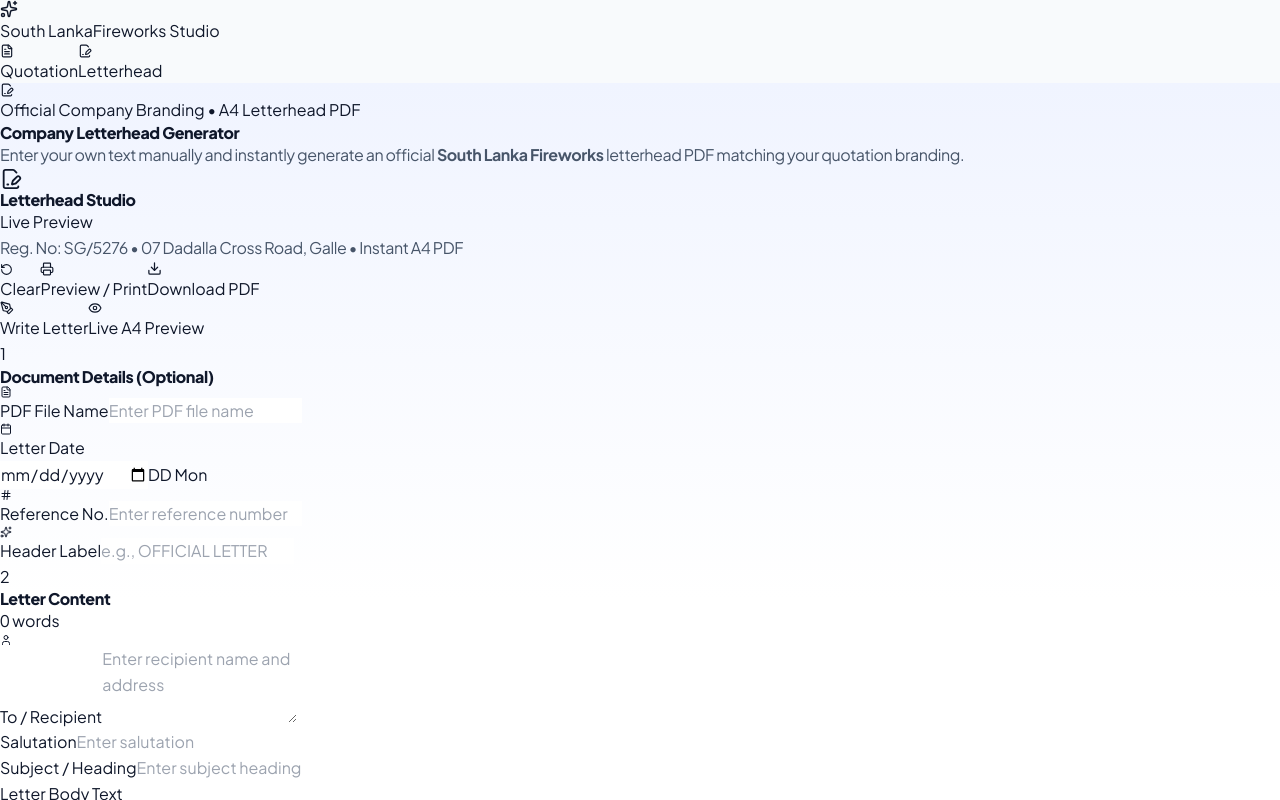
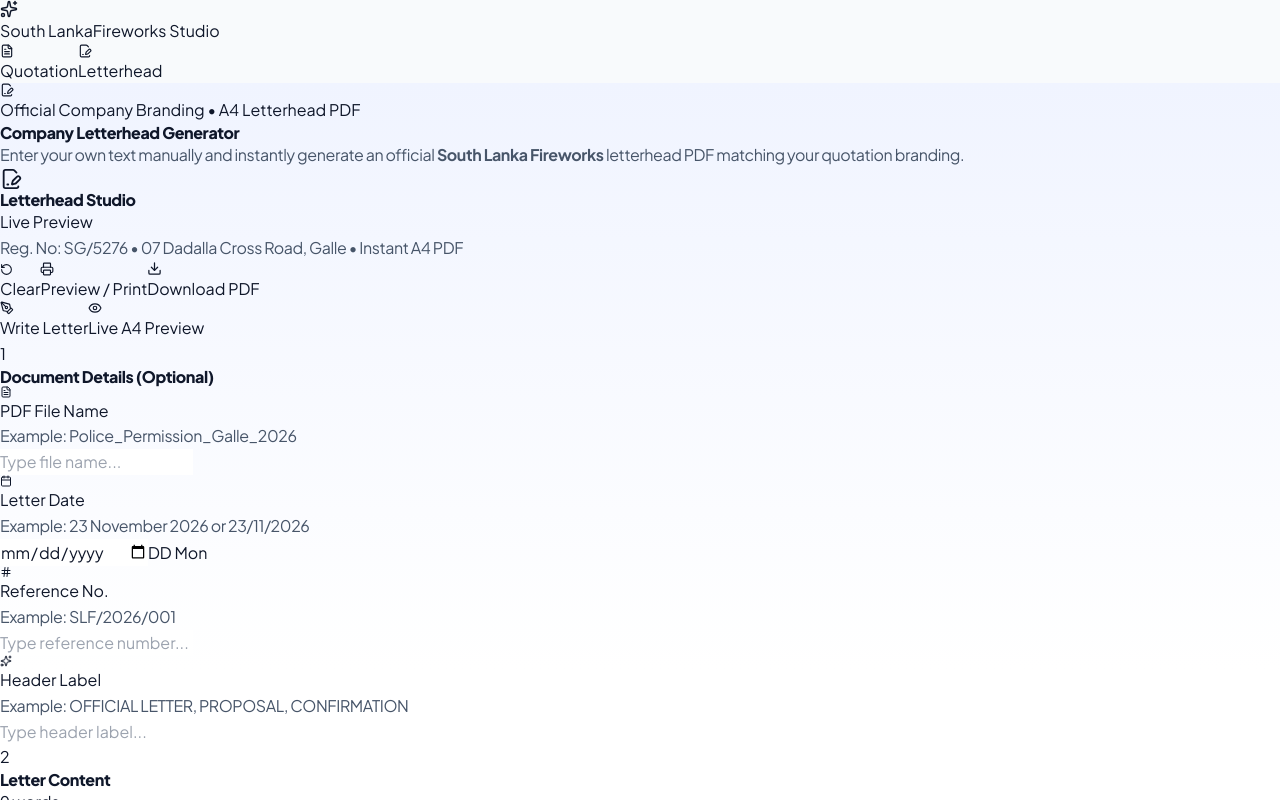
Before and after one commit to MalithShehan/South-Lanka-Fireworks-PDF-Generator, a React (Vite) app: page / in a window 1280 px wide. Both pictures are taken after typing "Sample" into the empty fields and a click on the button "Create Letterhead". Shown: the top 800 px of the page. Built offline with nearby package versions, Linux system fonts and the light colour scheme.

Commit message:
refactor: update product catalog data and component imports

```diff
--- a/src/components/LetterheadGenerator.jsx
+++ b/src/components/LetterheadGenerator.jsx
@@ -1103,24 +1103,30 @@ const LetterheadGenerator = ({ onNotify }) => {
 
               <div className="grid grid-cols-1 sm:grid-cols-2 gap-3">
                 <div>
-                  <label className="block text-[11px] font-semibold text-slate-600 mb-1 flex items-center gap-1">
+                  <label className="block text-[11px] font-semibold text-slate-700 mb-0.5 flex items-center gap-1">
                     <FileText size={12} className="text-indigo-500" />
                     PDF File Name
                   </label>
+                  <p className="text-[10px] text-slate-400 mb-1.5 m-0 leading-tight">
+                    Example: <span className="font-medium text-indigo-600/80">Police_Permission_Galle_2026</span>
+                  </p>
                   <input
                     type="text"
                     value={pdfName}
                     onChange={(e) => setPdfName(e.target.value)}
-                    placeholder="Enter PDF file name"
+                    placeholder="Type file name..."
                     className="w-full border border-slate-200 rounded-xl px-3 py-2 text-xs sm:text-sm bg-white focus:ring-2 focus:ring-indigo-500 focus:border-transparent font-medium"
                   />
                 </div>
 
                 <div>
-                  <label className="block text-[11px] font-semibold text-slate-600 mb-1 flex items-center gap-1">
+                  <label className="block text-[11px] font-semibold text-slate-700 mb-0.5 flex items-center gap-1">
                     <Calendar size={12} className="text-indigo-500" />
                     Letter Date
                   </label>
+                  <p className="text-[10px] text-slate-400 mb-1.5 m-0 leading-tight">
+                    Example: <span className="font-medium text-indigo-600/80">23 November 2026</span> or <span className="font-medium text-indigo-600/80">23/11/2026</span>
+                  </p>
                   <div className="flex items-center gap-1.5">
                     <input
                       type="date"
@@ -1142,29 +1148,35 @@ const LetterheadGenerator = ({ onNotify }) => {
                 </div>
 
                 <div>
-                  <label className="block text-[11px] font-semibold text-slate-600 mb-1 flex items-center gap-1">
+                  <label className="block text-[11px] font-semibold text-slate-700 mb-0.5 flex items-center gap-1">
                     <Hash size={12} className="text-indigo-500" />
                     Reference No.
                   </label>
+                  <p className="text-[10px] text-slate-400 mb-1.5 m-0 leading-tight">
+                    Example: <span className="font-medium text-indigo-600/80">SLF/2026/001</span>
+                  </p>
                   <input
                     type="text"
                     value={refNumber}
                     onChange={(e) => setRefNumber(e.target.value)}
-                    placeholder="Enter reference number"
+                    placeholder="Type reference number..."
                     className="w-full border border-slate-200 rounded-xl px-3 py-2 text-xs sm:text-sm bg-white focus:ring-2 focus:ring-indigo-500 focus:border-transparent font-medium"
                   />
                 </div>
 
                 <div>
-                  <label className="block text-[11px] font-semibold text-slate-600 mb-1 flex items-center gap-1">
+                  <label className="block text-[11px] font-semibold text-slate-700 mb-0.5 flex items-center gap-1">
                     <Sparkles size={12} className="text-amber-500" />
                     Header Label
                   </label>
+                  <p className="text-[10px] text-slate-400 mb-1.5 m-0 leading-tight">
+                    Example: <span className="font-medium text-indigo-600/80">OFFICIAL LETTER</span>, <span className="font-medium text-indigo-600/80">PROPOSAL</span>, <span className="font-medium text-indigo-600/80">CONFIRMATION</span>
+                  </p>
                   <input
                     type="text"
                     value={headerBadge}
                     onChange={(e) => setHeaderBadge(e.target.value)}
-                    placeholder="e.g., OFFICIAL LETTER"
+                    placeholder="Type header label..."
                     className="w-full border border-slate-200 rounded-xl px-3 py-2 text-xs sm:text-sm bg-white focus:ring-2 focus:ring-indigo-500 focus:border-transparent font-medium text-slate-800"
                   />
                 </div>
@@ -1189,51 +1201,60 @@ const LetterheadGenerator = ({ onNotify }) => {
 
               <div className="grid grid-cols-1 sm:grid-cols-2 gap-3">
                 <div>
-                  <label className="block text-[11px] font-semibold text-slate-600 mb-1 flex items-center gap-1">
+                  <label className="block text-[11px] font-semibold text-slate-700 mb-0.5 flex items-center gap-1">
                     <User size={12} className="text-purple-500" />
                     To / Recipient
                   </label>
+                  <p className="text-[10px] text-slate-400 mb-1.5 m-0 leading-tight">
+                    Example: <span className="font-medium text-purple-600/80">The Officer-in-Charge, Police Station, Galle.</span>
+                  </p>
                   <textarea
                     rows={3}
                     value={recipient}
                     onChange={(e) => setRecipient(e.target.value)}
-                    placeholder="Enter recipient name and address"
+                    placeholder="Type recipient name & address..."
                     className="w-full border border-slate-200 rounded-xl px-3 py-2 text-xs sm:text-sm bg-white focus:ring-2 focus:ring-indigo-500 focus:border-transparent font-medium resize-y"
                   />
                 </div>
 
                 <div className="space-y-3">
                   <div>
-                    <label className="block text-[11px] font-semibold text-slate-600 mb-1">
+                    <label className="block text-[11px] font-semibold text-slate-700 mb-0.5">
                       Salutation
                     </label>
+                    <p className="text-[10px] text-slate-400 mb-1.5 m-0 leading-tight">
+                      Example: <span className="font-medium text-purple-600/80">Dear Sir / Madam,</span>
+                    </p>
                     <input
                       type="text"
                       value={salutation}
                       onChange={(e) => setSalutation(e.target.value)}
-                      placeholder="Enter salutation"
+                      placeholder="Type salutation..."
                       className="w-full border border-slate-200 rounded-xl px-3 py-2 text-xs sm:text-sm bg-white focus:ring-2 focus:ring-indigo-500 focus:border-transparent font-medium"
                     />
                   </div>
                   <div>
-                    <label className="block text-[11px] font-semibold text-slate-600 mb-1">
+                    <label className="block text-[11px] font-semibold text-slate-700 mb-0.5">
                       Subject / Heading
                     </label>
+                    <p className="text-[10px] text-slate-400 mb-1.5 m-0 leading-tight">
+                      Example: <span className="font-medium text-purple-600/80">REQUEST FOR FIREWORKS DISPLAY PERMISSION</span>
+                    </p>
                     <input
                       type="text"
                       value={subject}
                       onChange={(e) => setSubject(e.target.value)}
-                      placeholder="Enter subject heading"
+                      placeholder="Type subject heading..."
                       className="w-full border border-slate-200 rounded-xl px-3 py-2 text-xs sm:text-sm bg-white focus:ring-2 focus:ring-indigo-500 focus:border-transparent font-bold text-slate-800"
                     />
                   </div>
                 </div>
               </div>
 
-              {/* Main Body Textarea + Mini Formatting Toolbar */}
+              {/* Main Body Textarea + Example Guide + Mini Formatting Toolbar */}
               <div>
-                <div className="flex flex-wrap items-center justify-between gap-2 mb-1.5">
-                  <label className="text-[11px] font-semibold text-slate-600">
+                <div className="flex flex-wrap items-center justify-between gap-2 mb-1">
+                  <label className="text-[11px] font-semibold text-slate-700">
                     Letter Body Text
                   </label>
                   <div className="flex items-center gap-1 bg-white rounded-lg border border-slate-200 p-0.5">
@@ -1270,6 +1291,14 @@ const LetterheadGenerator = ({ onNotify }) => {
                       <ListOrdered size={13} />
                     </button>
                   </div>
+                </div>
+
+                <div className="mb-2 rounded-xl bg-indigo-50/60 border border-indigo-100 px-3 py-2 text-[10px] sm:text-[11px] text-slate-600 leading-relaxed">
+                  <span className="font-bold text-indigo-700">Example: </span>
+                  We, <span className="font-semibold text-slate-800">**South Lanka Fireworks**</span> (Reg. No: SG/5276), kindly request permission to conduct a fireworks display on 15 Dec 2026 at Galle Fort.
+                  <span className="block text-[10px] text-slate-500 mt-0.5">
+                    Formatting tips: use <code className="px-1 py-0.5 rounded bg-white border border-indigo-100 text-indigo-700 font-semibold">**text**</code> for bold, <code className="px-1 py-0.5 rounded bg-white border border-indigo-100 text-indigo-700 font-semibold">- item</code> for bullets, or <code className="px-1 py-0.5 rounded bg-white border border-indigo-100 text-indigo-700 font-semibold">1. item</code> for numbered points.
+                  </span>
                 </div>
 
                 <textarea
@@ -1447,38 +1476,47 @@ const LetterheadGenerator = ({ onNotify }) => {
                 <div className="bg-white rounded-xl p-3 border border-slate-200/80 space-y-3">
                   <div className="grid grid-cols-1 sm:grid-cols-3 gap-2.5">
                     <div>
-                      <label className="block text-[10px] font-semibold text-slate-500 mb-1">
+                      <label className="block text-[10px] font-semibold text-slate-700 mb-0.5">
                         Closing Phrase
                       </label>
+                      <p className="text-[10px] text-slate-400 mb-1 m-0 leading-tight">
+                        Ex: <span className="text-indigo-600/80">Yours faithfully,</span>
+                      </p>
                       <input
                         type="text"
                         value={closing}
                         onChange={(e) => setClosing(e.target.value)}
-                        placeholder="Enter closing"
+                        placeholder="Type closing..."
                         className="w-full border border-slate-200 rounded-lg px-2.5 py-1.5 text-xs font-medium focus:ring-2 focus:ring-indigo-500 focus:border-transparent"
                       />
                     </div>
                     <div>
-                      <label className="block text-[10px] font-semibold text-slate-500 mb-1">
+                      <label className="block text-[10px] font-semibold text-slate-700 mb-0.5">
                         Signatory Name
                       </label>
+                      <p className="text-[10px] text-slate-400 mb-1 m-0 leading-tight">
+                        Ex: <span className="text-indigo-600/80">J.W. Chaminda Thushara</span>
+                      </p>
                       <input
                         type="text"
                         value={signatoryName}
                         onChange={(e) => setSignatoryName(e.target.value)}
-                        placeholder="Enter name"
+                        placeholder="Type name..."
                         className="w-full border border-slate-200 rounded-lg px-2.5 py-1.5 text-xs font-bold text-slate-800 focus:ring-2 focus:ring-indigo-500 focus:border-transparent"
                       />
                     </div>
                     <div>
-                      <label className="block text-[10px] font-semibold text-slate-500 mb-1">
+                      <label className="block text-[10px] font-semibold text-slate-700 mb-0.5">
                         Designation / Title
                       </label>
+                      <p className="text-[10px] text-slate-400 mb-1 m-0 leading-tight">
+                        Ex: <span className="text-indigo-600/80">Proprietor / Director</span>
+                      </p>
                       <input
                         type="text"
                         value={signatoryTitle}
                         onChange={(e) => setSignatoryTitle(e.target.value)}
-                        placeholder="Enter title"
+                        placeholder="Type title..."
                         className="w-full border border-slate-200 rounded-lg px-2.5 py-1.5 text-xs font-medium focus:ring-2 focus:ring-indigo-500 focus:border-transparent"
                       />
                     </div>
```
Also changed, not shown: 7 other files (tests, documents, lock files or other folders).
